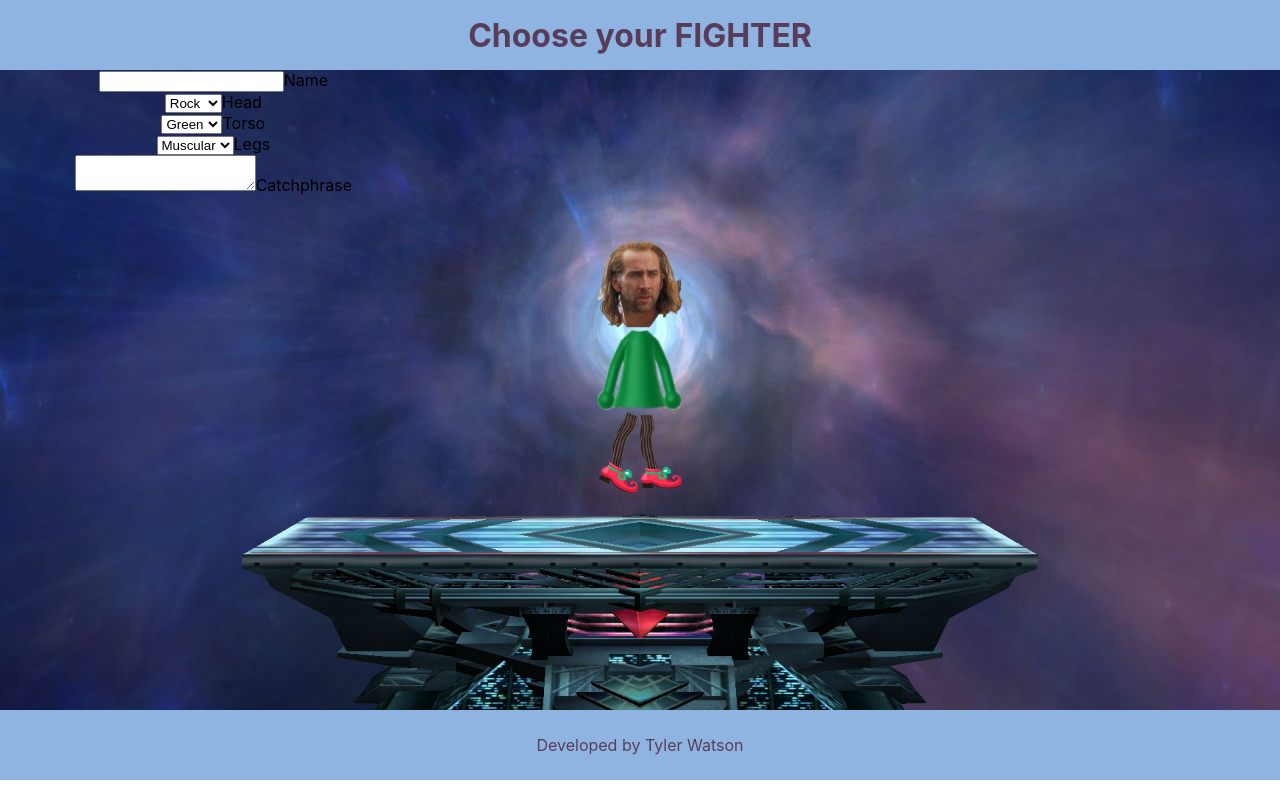
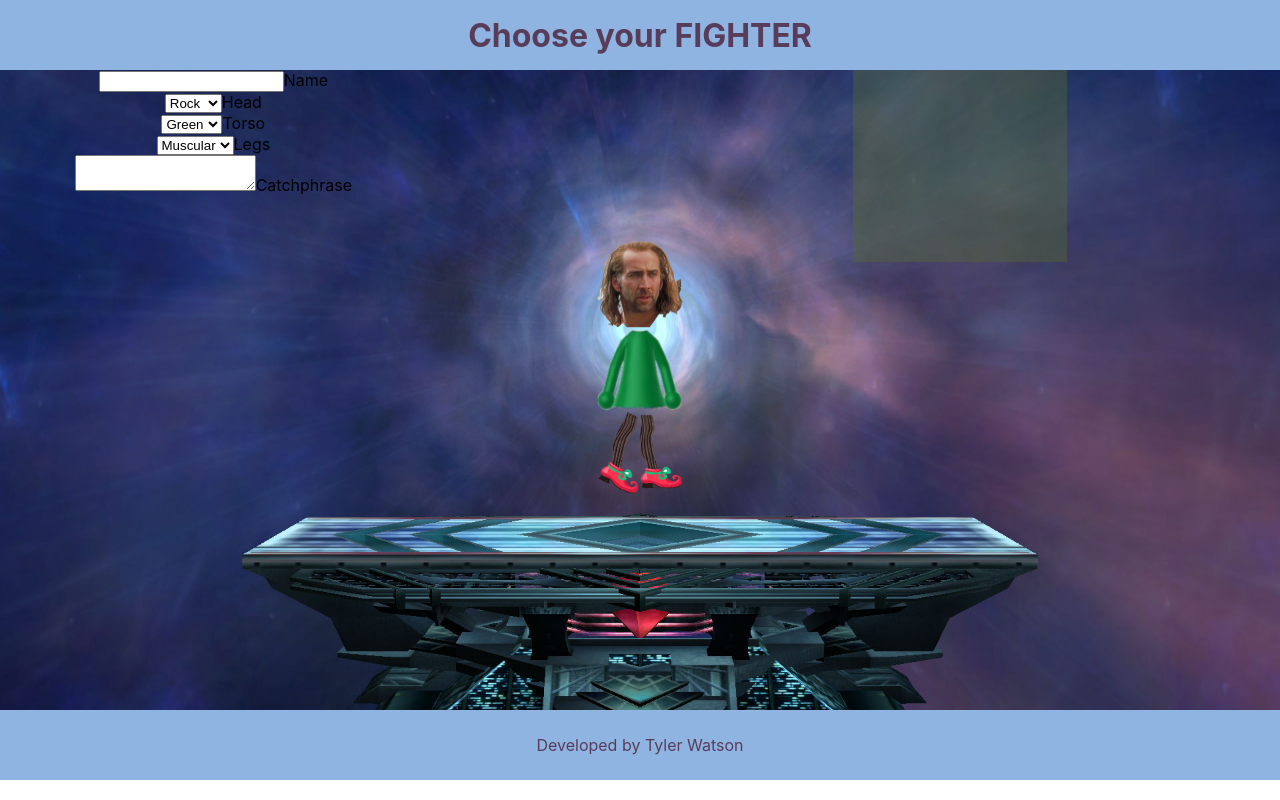
Before and after one commit to tylerww91/react-character-designer, a React (Create React App) app: page / in a window 1280 px wide. Built offline with nearby package versions, Linux system fonts and the light colour scheme.

Commit message:
builds boilerplate for Stats component, boilerplate css styling to visualize container

```diff
--- a/src/components/Home/Home.js
+++ b/src/components/Home/Home.js
@@ -4,6 +4,7 @@ import background from '../../final-destination.jpg';
 
 import Preview from '../Preview/Preview';
 import Editor from '../Editor/Editor';
+import Stats from '../Stats/Stats';
 
 import './Home.css';
 
@@ -12,6 +13,7 @@ export default function Home() {
     <main style={{ backgroundImage: `url(${background})` }}>
       <Editor />
       <Preview />
+      <Stats />
     </main>
   );
 }
--- a/src/components/Stats/Stats.css
+++ b/src/components/Stats/Stats.css
@@ -0,0 +1,5 @@
+.stats-container {
+  width: 50%;
+  height: 30%;
+  background-color: rgba(85, 107, 47, 0.397);
+}
--- a/src/components/Stats/Stats.js
+++ b/src/components/Stats/Stats.js
@@ -0,0 +1,13 @@
+import React from 'react';
+import './Stats.css';
+
+export default function Stats() {
+  return (
+    <>
+      <div className="stats-container">
+        <p></p>
+        <ul></ul>
+      </div>
+    </>
+  );
+}
```
